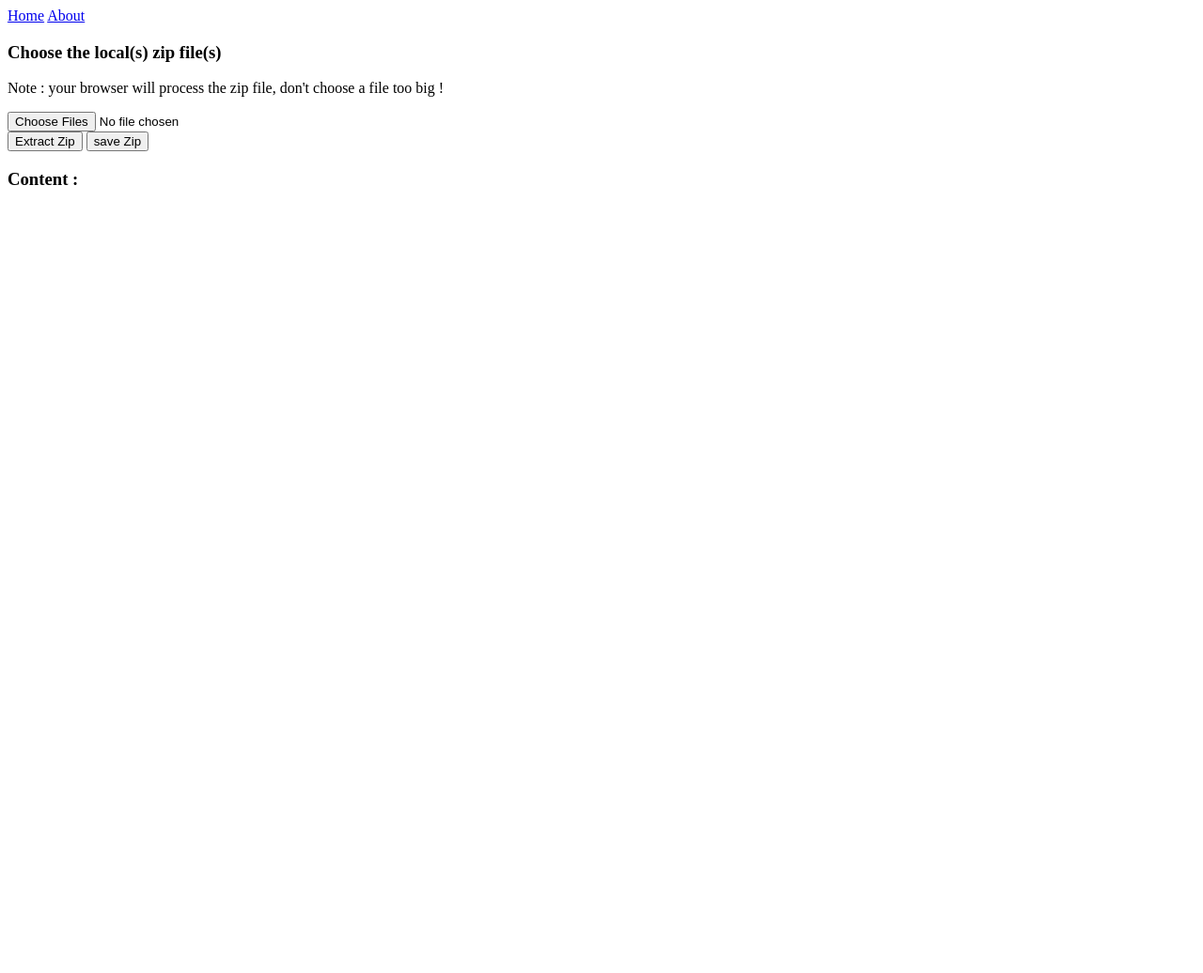
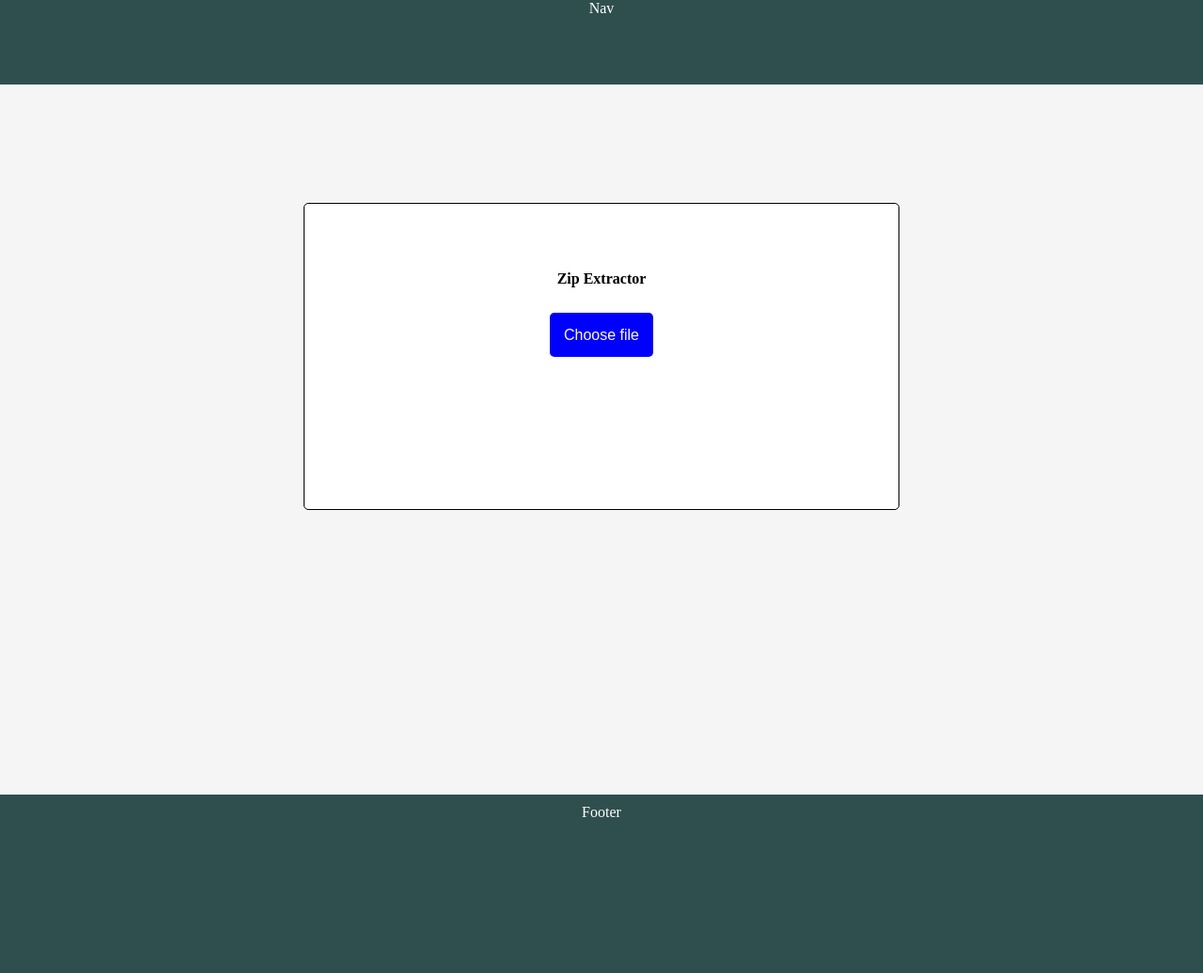
Before and after one commit to VikasPandey3/ZipExtractor, a Jekyll site: the page built from index.html, in a window 1280 px wide. Shown: the whole page at 94% size. Built offline with Jekyll 4.4.1, drawn with Linux system fonts in a browser that asks for light colours; before the commit the page ends 900 px from its top, so only the background shows below that.

Commit message:
almost completed

```diff
--- a/_includes/head.html
+++ b/_includes/head.html
@@ -7,4 +7,5 @@
     <script type="text/javascript" src="/assets/js/jszip.js"></script>
     <script type="text/javascript" src="/assets/js/zipExtract.js"></script>
     <link rel="stylesheet" href="/assets/dist/themes/default/style.min.css">
+    <link rel="stylesheet" href="/assets/css/styles.css">
 </head>
--- a/_includes/navigation.html
+++ b/_includes/navigation.html
@@ -1,5 +1,5 @@
-<nav>
+<div class="nav">
   {% for item in site.data.navigation %}
     <a href="{{ item.link }}" {% if page.url == item.link %}class="current"{% endif %}>{{ item.name }}</a>
   {% endfor %}
-</nav>
+</div>
--- a/_layouts/default.html
+++ b/_layouts/default.html
@@ -2,7 +2,6 @@
 <html>
   {% include head.html %}
   <body>
-    {% include navigation.html %}
     {{ content }}
   </body>
 </html>
--- /dev/null
+++ b/assets/css/styles.css
@@ -0,0 +1,74 @@
+
+html,body{
+    height: 100%;
+    width: 100%;
+    margin: 0px;
+}
+.container {
+    width: 100%;
+    height: 100%;
+    background-color: whitesmoke;
+  }
+.nav{
+    text-align: center;
+    color: white;
+    height: 10%;
+    background-color: darkslategray;
+}
+
+.main{
+    min-height: 70%;
+    margin: 0 10px 0 10px;
+}
+.footer{
+    text-align: center;
+    color: white;
+    height: 20vh;
+    padding-top: 10px;
+    background-color: darkslategray;
+}
+
+.card{
+    display: flex;
+    flex-direction: column;
+    background-color: white;
+    padding: 50px 60px;
+    border-radius: 5px;
+    margin:auto;
+    margin-top: 10%;
+    margin-bottom: 2%;
+    /* justify-content: center;
+    align-items: center; */
+    max-width: 512px;
+    border-radius: 5px;
+    min-height: 25vh;
+    border: 1px solid black;
+
+}
+body{
+    background-color:whitesmoke;
+}
+label {
+    background-color:blue;
+    color: white;
+    padding: 0.5rem;
+    font-family: sans-serif;
+    border-radius: 0.3rem;
+    cursor: pointer;
+    margin-top: 1rem;
+    font:bold;
+    padding:15px ;
+  }
+  .input{
+      text-align: center;
+      padding:20px
+  }
+  .content{
+      display:none;
+  }
+  .result{
+    margin-top: 10px;
+}
+.heading{
+    text-align: center;
+}
--- a/assets/js/zipExtract.js
+++ b/assets/js/zipExtract.js
@@ -1,135 +1,72 @@
+$(document).ready(function(){
+    $("#file").on("change",function(e){
+        $('#content').hide();
         var filesObj ={}
         var new_zip = new JSZip();
-$("#file").on("change",function(e){
-    $("#result").html("")
-})
-function extractZip(){
-    var fileElemt =document.getElementById("file");
-    var files = fileElemt.files;
-
-    for(i=0;i<files.length;i++){
-        handelFile(files[i]);
-    }
+        console.log('hello')
+        var files = e.target.files;
+        handelFile(files[0]);
 
         function handelFile(f){
             new_zip.loadAsync(f).then(function(zip){
                 var root=[];
                 var start=true;
                 filesObj=zip;
-            root.push({'id':"root",'parent':'#','text':f.name});
+                root.push({'id':"root",'parent':'#','text':f.name,'state':{'opened':true}});
                 zip.forEach(function(relativePath,zipEntry){
-                console.log(zipEntry)
-                // if(start){
-                //     var y=relativePath.split('/')
-                //     root.push({'id':"root".concat(y[0]),'parent':'#','text':y[0]});
-                //     start=false;
-                // }
-                 {
                     var newPath="root/".concat(relativePath);
-                    console.log(newPath);
-                    var length=0;
+                    var pathSplit=newPath.split('/');
                     if(zipEntry.dir){
-                        var pathSplit=newPath.split('/');
                         var text = pathSplit[pathSplit.length-2]
                         var parent =(pathSplit.slice(0,(pathSplit.length-2))).join('');
                         var id =(pathSplit.slice(0,(pathSplit.length-1))).join('');
                         console.log(id,parent);
-                        root.push({'id':id,'parent':parent,'text':text,'data':{'path':relativePath}});
+                        root.push({'id':id,'parent':parent,'text':text,'data':{'path':relativePath},'state':{'opened':true}});
                     }
                     else{
-                        var pathSplit=newPath.split('/');
                         var text = pathSplit[pathSplit.length-1]
                         var parent =(pathSplit.slice(0,(pathSplit.length-1))).join('');
                         var id =pathSplit.join('');
                         console.log(id,parent);
-                        root.push({'id':id,'parent':parent,'text':text,'data':{'path':relativePath}});
+                        root.push({'id':id,'parent':parent,'text':text,'data':{'path':relativePath},'icon':false});
                     }
-                    //     length=x.length;
-                    // for(var i=2;i<length;i++){
-                    //     var found=false;
-                    //     root.forEach((node,j)=>{
-                    //         if(node.id===(x[i-1].concat(x[i]))){
-                    //             if(node.parent===x[i-2].concat(x[i-1]))
-                    //                 found=true;
-                    //         }
-                    //     })
-                    //     if(!found){
-                    //         root.push({'id':x[i-1].concat(x[i]),'parent':x[i-2].concat(x[i-1]),'text':x[i],'data':{'path':relativePath}});
-                    //     }
-                    // }
-                }
+
                 })
-            //filesObj['files']=content.files;
-            // Object.keys(content.files).forEach(function(filename){
-            // zip.files[filename].async('blob').then(function(data){
-            //    filesObj[filename]= new File([data], filename);
-            // })
-            // })
-            console.log(root)
-            $('#result').jstree({ 'core' : {
-                'data' :root
-            } });
+                $("#result").jstree("destroy");
+                createTree(root);
                 $('#result').on("changed.jstree", function (e, data) {
                     var path=data.node.data.path;
                     saveZip(path);
                 }).jstree();
             })
         }
-
-}
-
-
         function saveZip(filename){
-    console.log(filesObj)
-    filesObj.files[filename].async('blob').then(function(data){
+            console.log(filesObj);
+            var file=filesObj.files[filename]
+            if(!file.dir){
+                file.async('blob').then(function(data){
                     var blob = new Blob([data], {type: "text/plain;charset=utf-8"});
                     saveAs(blob, filename);
                 })
             }
-// document.addEventListener('DOMContentLoaded',function(event){
-// var result =document.getElementById("result");
+        }
 
-
-// var $result = $("#result");
-// $("#file").on("change", function(evt) {
-//     // remove content
-//     $result.html("");
-//     // be sure to show the results
-//     $("#result_block").removeClass("hidden").addClass("show");
-
-//     // Closure to capture the file information.
-//     function handleFile(f) {
-//         var $title = $("<h4>", {
-//             text : f.name
-//         });
-//         var $fileContent = $("<ul>");
-//         $result.append($title);
-//         $result.append($fileContent);
-
-//         var dateBefore = new Date();
-//         JSZip.loadAsync(f)                                   // 1) read the Blob
-//         .then(function(zip) {
-//             var dateAfter = new Date();
-//             $title.append($("<span>", {
-//                 "class": "small",
-//                 text:" (loaded in " + (dateAfter - dateBefore) + "ms)"
-//             }));
-
-//             zip.forEach(function (relativePath, zipEntry) {  // 2) print entries
-//                 $fileContent.append($("<li>", {
-//                     text : zipEntry.name
-//                 }));
-//             });
-//         }, function (e) {
-//             $result.append($("<div>", {
-//                 "class" : "alert alert-danger",
-//                 text : "Error reading " + f.name + ": " + e.message
-//             }));
-//         });
-//     }
-
-//     var files = evt.target.files;
-//     for (var i = 0; i < files.length; i++) {
-//         handleFile(files[i]);
-//     }
-// });
+    })
+})
+function createTree(root){
+    $('#content').show();
+    $('#result').jstree({ 'core' : {
+        'data' :root
+    } });
+}
+// function saveAll(){
+//     Object.keys(filesObj.files).forEach(function(filename){
+//         var file=filesObj.files[filename]
+//             if(!file.dir){
+//                 file.async('blob').then(function(data){
+//                     var blob = new Blob([data], {type: "text/plain;charset=utf-8"});
+//                     saveAs(blob, filename);
+//                 })
+//             }
+//         })
+// }
--- a/index.html
+++ b/index.html
@@ -2,14 +2,28 @@
 layout: default
 title: Home
 ---
-<h3>Choose the local(s) zip file(s)</h3>
-<p class="note">Note : your browser will process the zip file, don't choose a file too big !</p>
-<input type="file" id="file" name="file" multiple /><br />
-<button type="button" onclick="extractZip()" id="extract">Extract Zip</button>
-<button type="button" onclick="saveZip()" id="save">save Zip</button>
-<div>
-  <h3>Content :</h3>
-  <div id="result">
 
+<div id="container" class="container">
+  <div class="nav">
+    <div>Nav</div>
   </div>
+    <div class="main">
+      <div class="card">
+        <div class="heading">
+          <h4>Zip Extractor</h4>
+        </div>
+        <div class="input">
+          <input type="file" id="file" name="file" hidden/>
+          <label for="file">Choose file</label>
+        </div>
+        <div id="content" class="content">
+          <h4>Archive successfully extracted</h4>
+          <p>Click on a file to download it.</p>
+          <div id="result" class="result"></div>
+        </div>
+      </div>
+    </div>
+    <div class="footer">
+      <div>Footer</div>
+    </div>
 </div>
```
Lines whose indentation alone changed are shown as unchanged.
